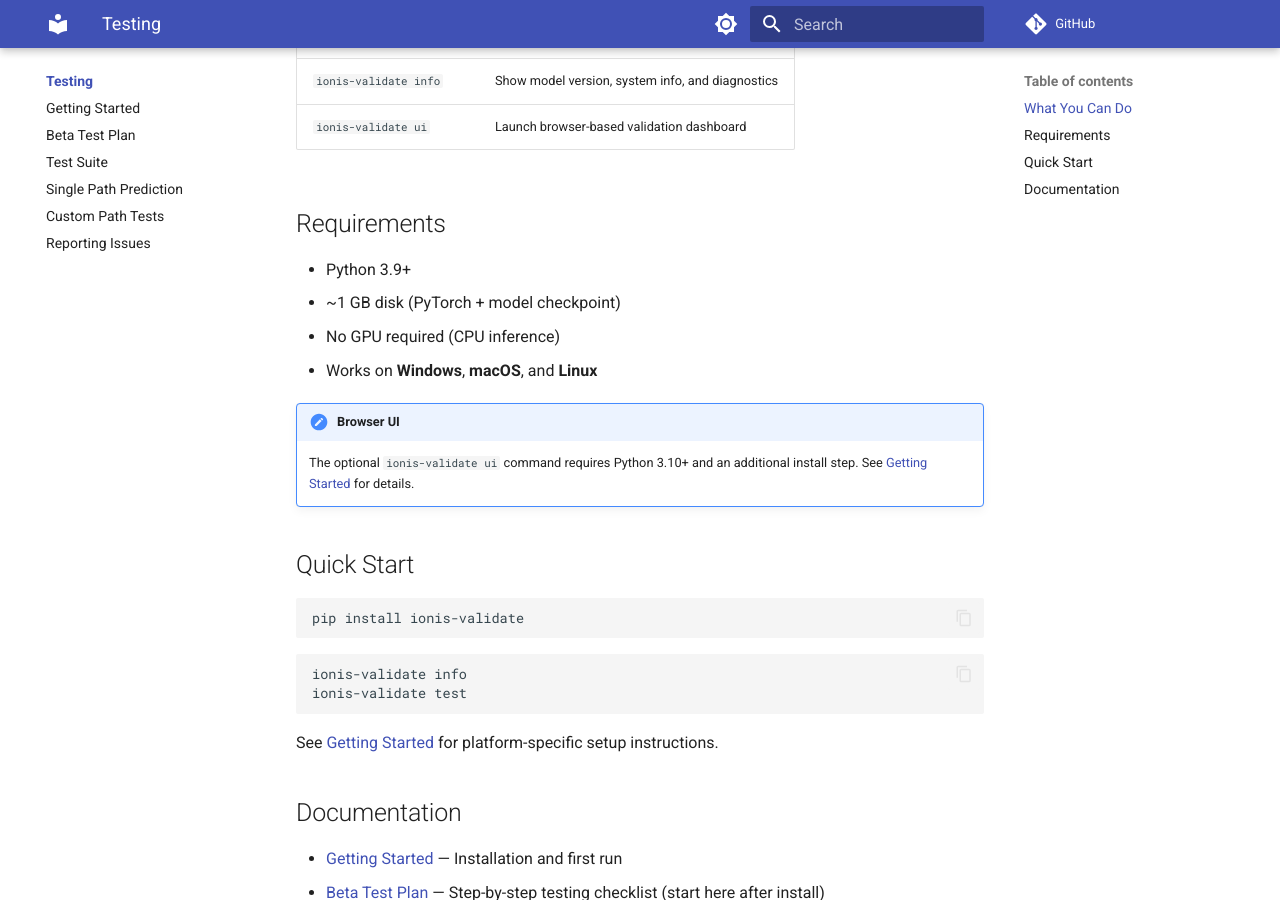
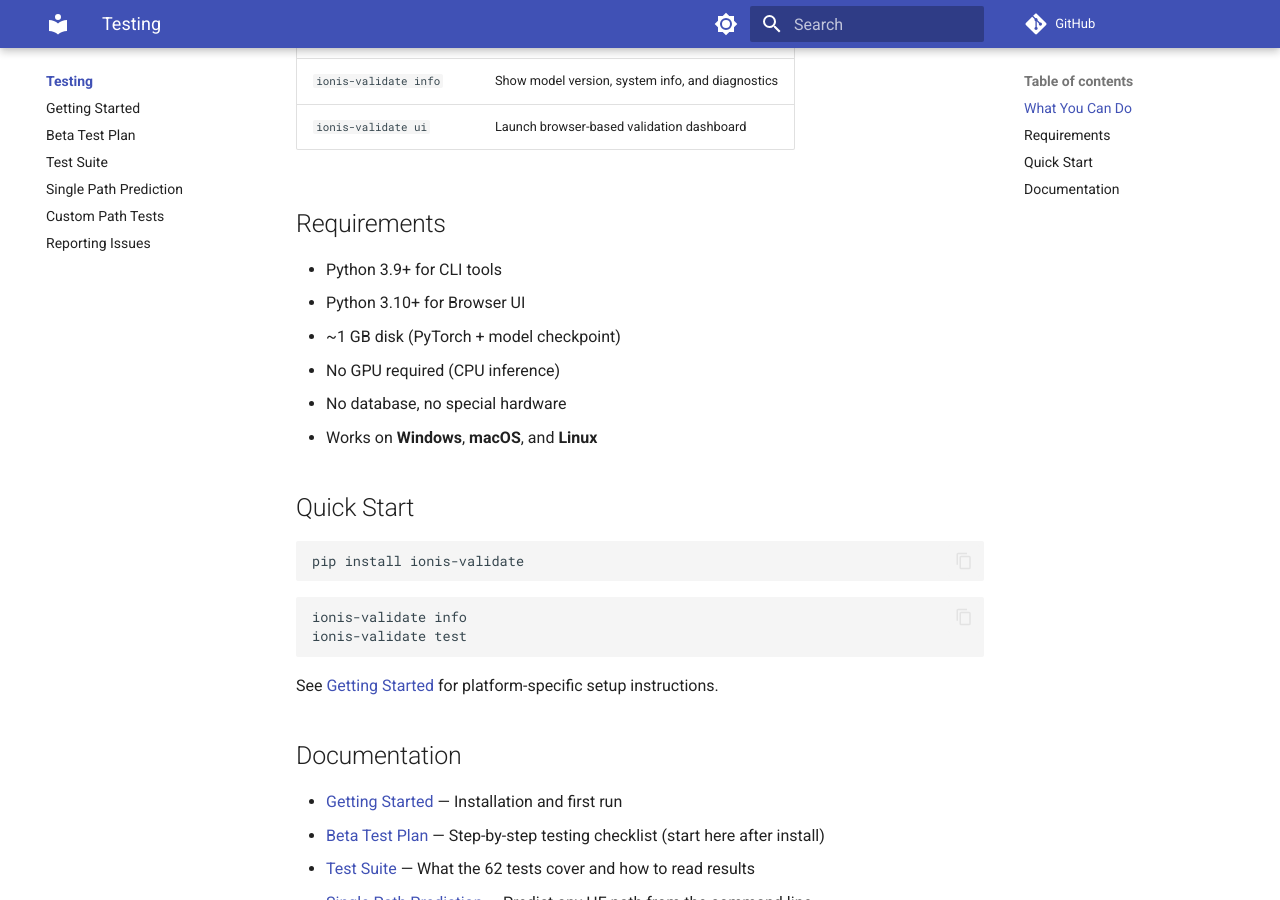
Before and after one commit to IONIS-AI/ionis-docs, an MkDocs documentation site: the page built from docs/testing/index.md, in a window 1280 px wide and 900 px high, scrolled down 606 px. Built offline with MkDocs 1.6.1 and Material for MkDocs 9.7.7, drawn with Linux system fonts in a browser that asks for light colours; comment, search, counter and statistics services are not loaded.

Commit message:
Update Python requirements: 3.9+ CLI, 3.10+ Browser UI
Clear bullet points for both Python version requirements.
Remove the separate admonition box for the UI note.

Co-Authored-By: Claude Opus 4.6 <noreply@anthropic.com>

```diff
--- a/docs/testing/index.md
+++ b/docs/testing/index.md
@@ -21,15 +21,12 @@ with the shipped checkpoint.
 
 ## Requirements
 
-- Python 3.9+
+- Python 3.9+ for CLI tools
+- Python 3.10+ for Browser UI
 - ~1 GB disk (PyTorch + model checkpoint)
 - No GPU required (CPU inference)
+- No database, no special hardware
 - Works on **Windows**, **macOS**, and **Linux**
-
-!!! note "Browser UI"
-    The optional `ionis-validate ui` command requires Python 3.10+ and
-    an additional install step. See [Getting Started](getting-started.md#browser-ui)
-    for details.
 
 ## Quick Start
 
```
Also changed, not shown: docs/testing/getting-started.md (+3 -1 lines).
